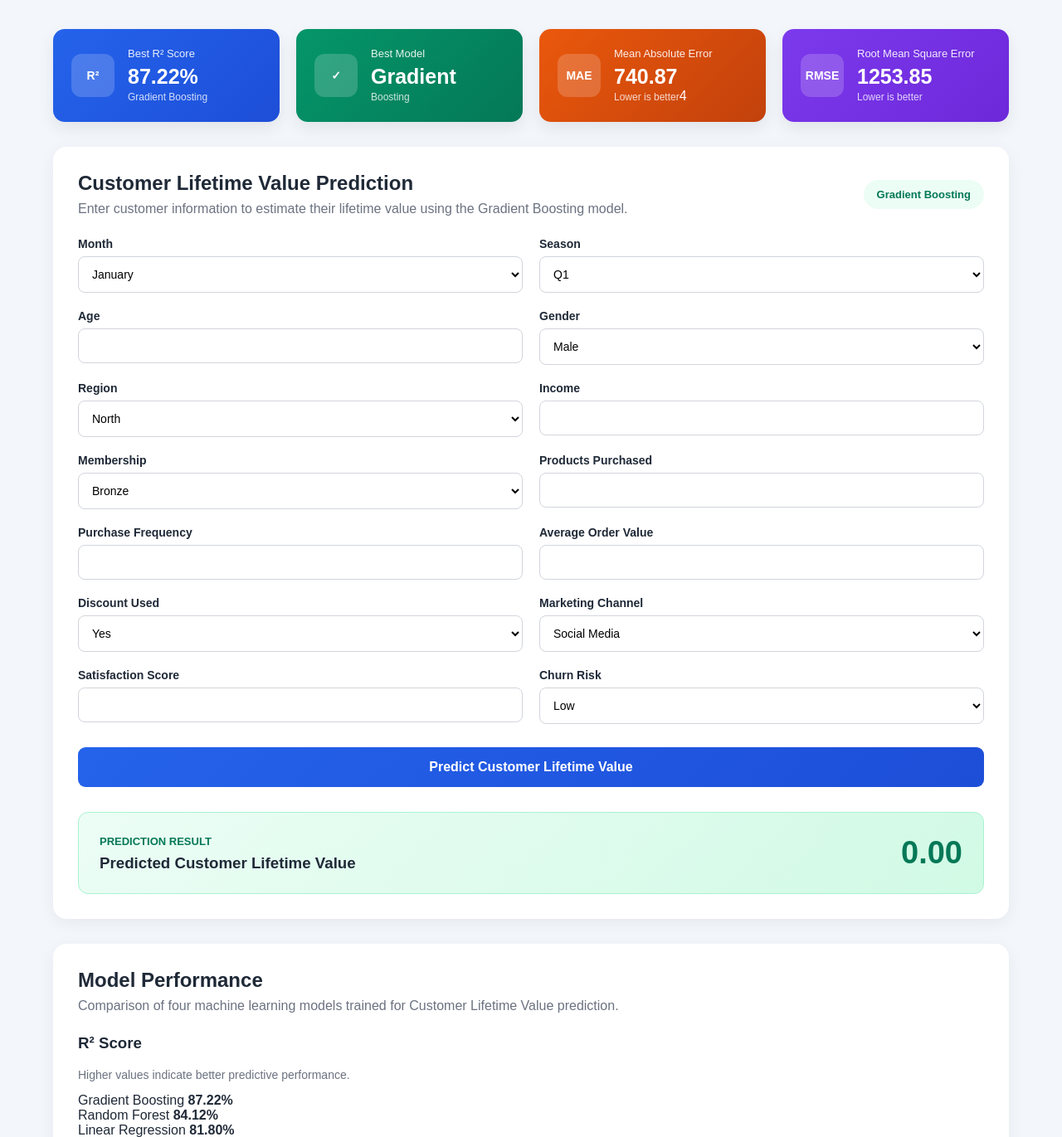
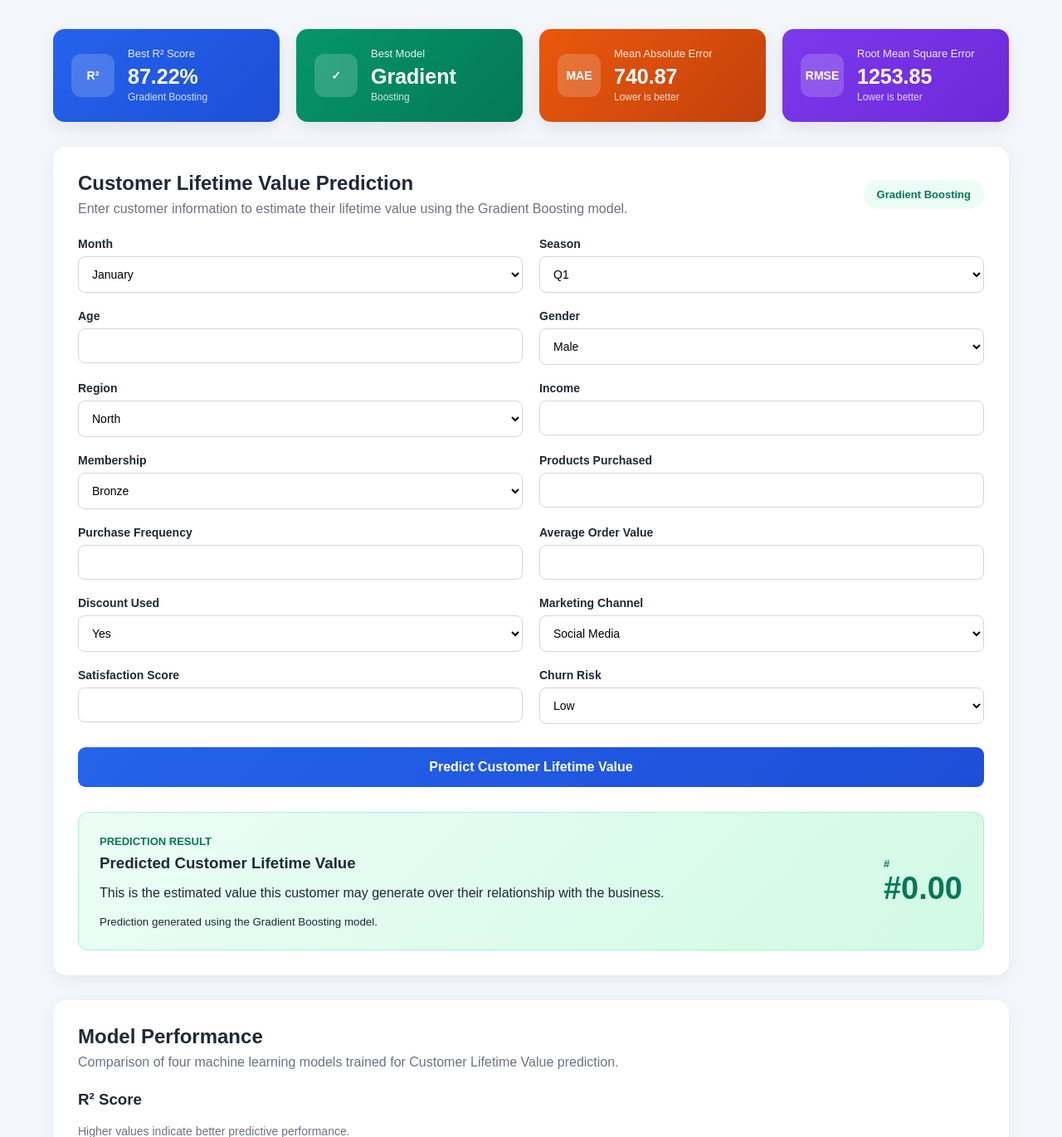
Before and after one commit to prosperakpan12345-art/ltv-app, a Flask app: template templates/index.html in a window 1280 px wide. Shown: the part 94-1465 px from the top of the page at 83% size. Run offline with Flask 3, Linux system fonts and the light colour scheme; the template is opened without the code that fills it, so the values that code supplies are empty; parts of the project's set-up code (start-up, migrations or seed data) failed here and were passed over.

Commit message:
polish dashboard prediction display

```diff
--- a/templates/index.html
+++ b/templates/index.html
@@ -54,7 +54,7 @@
             <div>
                 <p>Mean Absolute Error</p>
                 <h2>740.87</h2>
-                <span>Lower is better</span>4
+                <span>Lower is better</span>
             </div>
         </div>
 
@@ -260,31 +260,45 @@
         </form>
 
 
-        {% if prediction is not none %}
+    {% if prediction is not none %}
 
-        <div class="prediction-result">
+    <div class="prediction-result">
 
-            <div>
-                <span>Prediction Result</span>
-                <h3>Predicted Customer Lifetime Value</h3>
-            </div>
+        <div class="prediction-info">
 
-            <div class="prediction-value">
-                {{ "%.2f"|format(prediction) }}
-            </div>
+        <span class="prediction-label">
+            Prediction Result
+        </span>
 
+        <h3>
+            Predicted Customer Lifetime Value
+        </h3>
+
+        <p>
+            This is the estimated value this customer may generate
+            over their relationship with the business.
+        </p>
+
+        <small>
+            Prediction generated using the Gradient Boosting model.
+        </small>
+
+    </div>
+
+    <div class="prediction-value-container">
+
+        <span class="prediction-currency">#</span>
+
+        <div class="prediction-value">
+            #{{ "%.2f"|format(prediction) }}
         </div>
 
-        {% endif %}
+    </div>
 
+</div>
 
-        {% if error %}
+{% endif %}
 
-        <div class="error">
-            <strong>Error:</strong> {{ error }}
-        </div>
-
-        {% endif %}
 
     </section>
 
@@ -536,7 +550,7 @@
                     {% for result in model_results %}
 
                     <tr
-                        {% if result.model == 'Gradient Boosting' %}
+                        {% if result.Model == 'Gradient Boosting' %}
                         class="best-row"
                         {% endif %}
                     >
@@ -544,7 +558,7 @@
                         <td>
                             <strong>{{ result.Model }}</strong>
 
-                            {% if result.model == 'Gradient Boosting' %}
+                            {% if result.Model == 'Gradient Boosting' %}
                             <span class="best-tag">BEST</span>
                             {% endif %}
                         </td>
```
